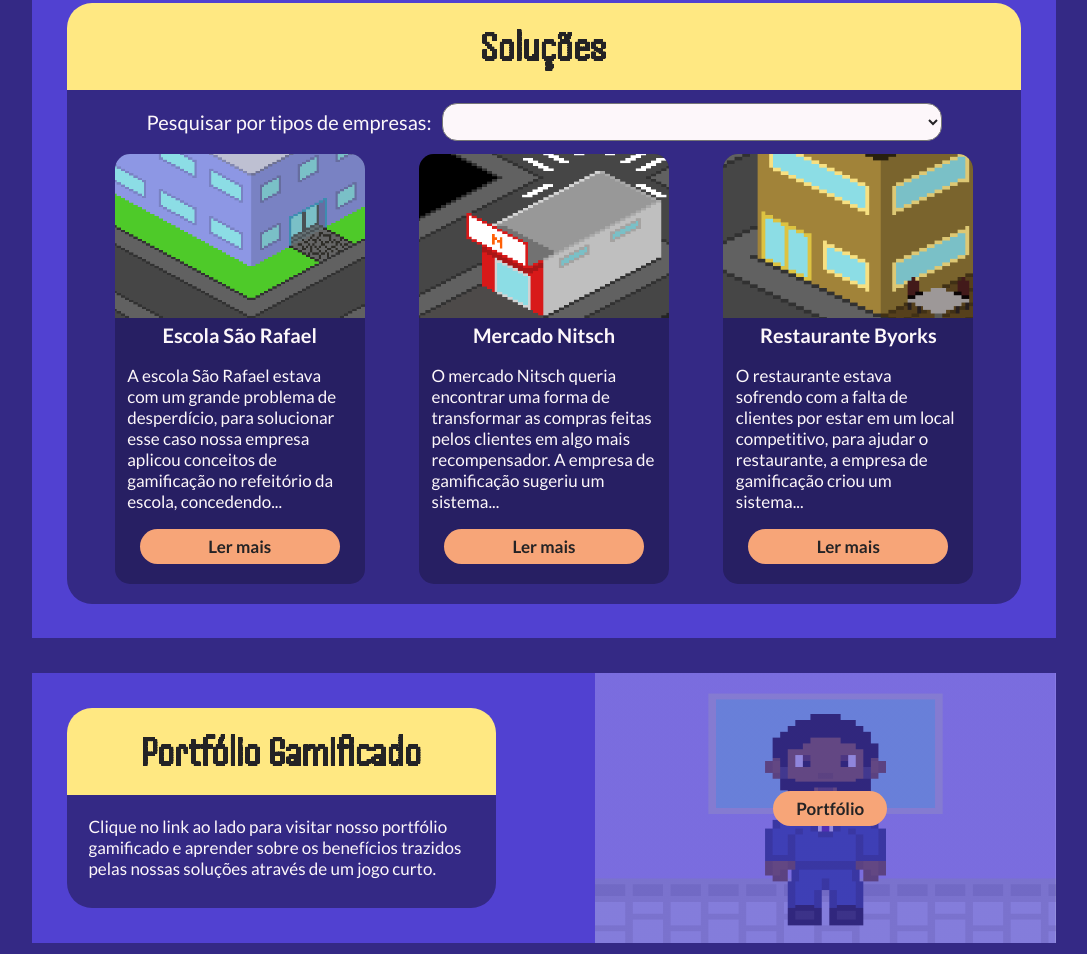
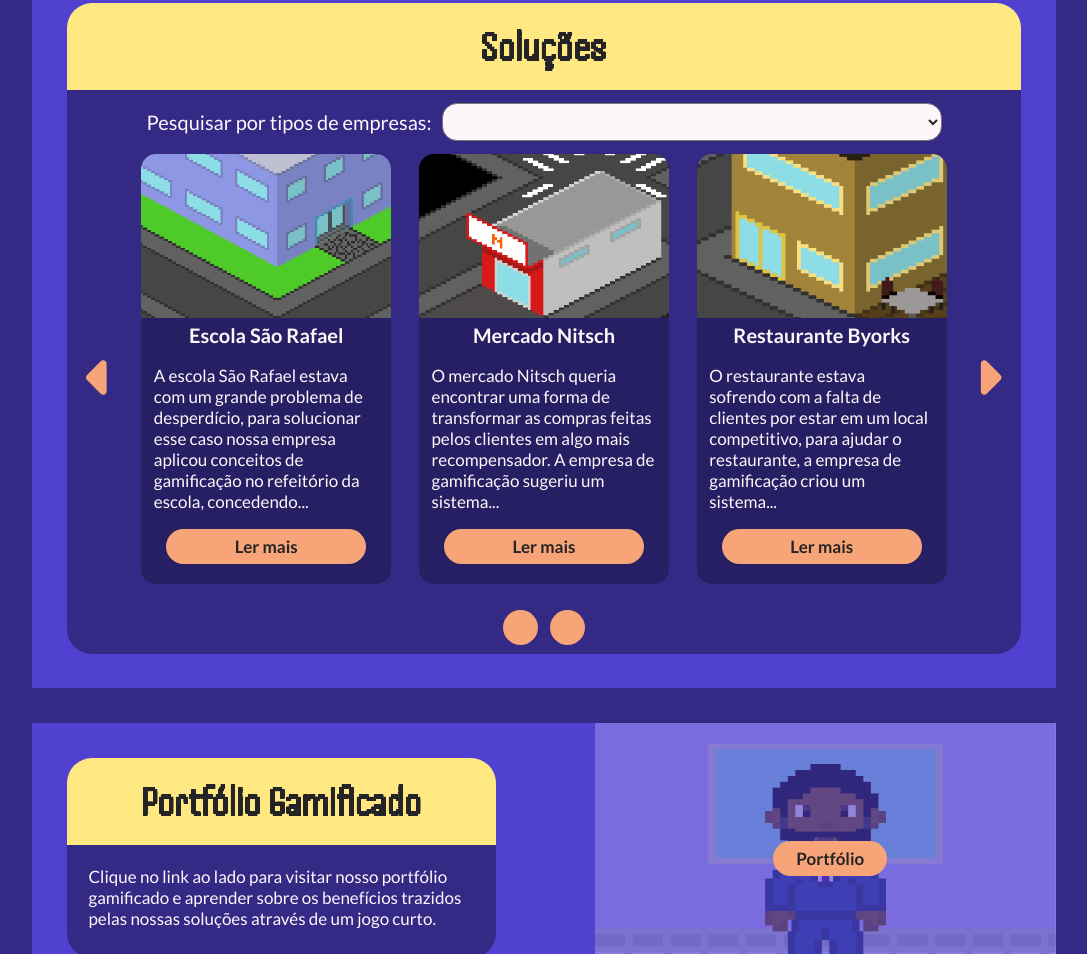
Before and after one commit to Lucas-FA/gameinova, a website: page index.html in a window 1280 px wide. Shown: the part 1367-2321 px from the top of the page, without its empty margins (96-1183 px from the left). Drawn offline with Linux system fonts and the light colour scheme.

Commit message:
feat: Início da implementação do carrossel de cases

```diff
--- a/index.html
+++ b/index.html
@@ -97,6 +97,10 @@
                 </div>
 
                 <div class="container-cards">
+                    <button onclick="mostrarCasesAnteriores()" id="botao-anterior">
+                        <svg xmlns="http://www.w3.org/2000/svg" viewBox="0 0 256 512"><!--!Font Awesome Free 6.5.2 by @fontawesome - https://fontawesome.com License - https://fontawesome.com/license/free Copyright 2024 Fonticons, Inc.--><path d="M9.4 278.6c-12.5-12.5-12.5-32.8 0-45.3l128-128c9.2-9.2 22.9-11.9 34.9-6.9s19.8 16.6 19.8 29.6l0 256c0 12.9-7.8 24.6-19.8 29.6s-25.7 2.2-34.9-6.9l-128-128z" fill="currentColor"/></svg>
+                    </button>
+
                     <div class="card">
                         <img src="img/escola-sao-rafael.png" alt="Imagem da Escola São Rafael">
                         <h3>Escola São Rafael</h3>
@@ -131,6 +135,19 @@
                         <p>A garagem estava procurando uma forma de se destacar em relação a seus concorrentes, para isso, criamos um sistema de recompensa onde o  tempo total que um carro...</p>
                         <button>Ler mais</button>
                     </div> -->
+
+                    <button onclick="mostrarProximosCases()" id="botao-proximo">
+                        <svg xmlns="http://www.w3.org/2000/svg" viewBox="0 0 256 512"><!--!Font Awesome Free 6.5.2 by @fontawesome - https://fontawesome.com License - https://fontawesome.com/license/free Copyright 2024 Fonticons, Inc.--><path d="M246.6 278.6c12.5-12.5 12.5-32.8 0-45.3l-128-128c-9.2-9.2-22.9-11.9-34.9-6.9s-19.8 16.6-19.8 29.6l0 256c0 12.9 7.8 24.6 19.8 29.6s25.7 2.2 34.9-6.9l128-128z" fill="currentColor"/></svg>
+                    </button>
+                </div>
+
+                <div class="botoes-carrossel">
+                    <button onclick="selecionarCases(0)">
+                        <svg xmlns="http://www.w3.org/2000/svg" viewBox="0 0 512 512"><!--!Font Awesome Free 6.5.2 by @fontawesome - https://fontawesome.com License - https://fontawesome.com/license/free Copyright 2024 Fonticons, Inc.--><path d="M256 512A256 256 0 1 0 256 0a256 256 0 1 0 0 512z" fill="currentColor"/></svg>
+                    </button>
+                    <button onclick="selecionarCases(1)">
+                        <svg xmlns="http://www.w3.org/2000/svg" viewBox="0 0 512 512"><!--!Font Awesome Free 6.5.2 by @fontawesome - https://fontawesome.com License - https://fontawesome.com/license/free Copyright 2024 Fonticons, Inc.--><path d="M256 512A256 256 0 1 0 256 0a256 256 0 1 0 0 512z" fill="currentColor"/></svg>
+                    </button>
                 </div>
             </div>
         </section>
--- a/script.js
+++ b/script.js
@@ -51,3 +51,50 @@ const entrarEmContato = (event) => {
 
     event.preventDefault();
 }
+
+let listaCases = [
+    "cases-zero",
+    "cases-um"
+]
+
+let casesAtuais = 0;
+
+let numeroCases = listaCases.length;
+
+let solucoes = document.querySelector(".container-cards");
+
+solucoes.classList.add(listaCases[casesAtuais]);
+
+const mostrarCasesAnteriores = () => {
+    //Remove o slide anterior
+    solucoes.classList.remove(listaCases[casesAtuais]);
+    if(casesAtuais > 0) {
+        casesAtuais--;
+    }
+    else {
+        casesAtuais = numeroCases - 1;
+    }
+    //Renderiza o slideAtual
+    solucoes.classList.add(listaCases[casesAtuais]);
+}
+
+const mostrarProximosCases = () => {
+    //Remove o slide anterior
+    solucoes.classList.remove(listaCases[casesAtuais]);
+    //Muda a posição da lista de slides, para mostrar o slideAtual
+    if(casesAtuais < numeroCases - 1) {
+        casesAtuais++;
+    }
+    else {
+        casesAtuais = 0;
+    }
+    //Renderiza o slideAtual
+    solucoes.classList.add(listaCases[casesAtuais]);
+}
+
+const selecionarCases = (indiceCases) => {
+    //p/ cada item do array (remove o item da classe do banner)
+    listaCases.forEach(conjunto => solucoes.classList.remove(conjunto));
+    casesAtuais = indiceCases;
+    solucoes.classList.add(listaCases[indiceCases]);
+}
--- a/style.css
+++ b/style.css
@@ -219,7 +219,7 @@ h2 {
 }
 
 #solucoes {
-    height: 670px;
+    height: 720px;
     padding: 35px;
     margin-bottom: 35px;
 }
@@ -265,9 +265,28 @@ h2 {
 }
 
 .container-cards {
-    width: 90%;
+    width: 96%;
     display: flex;
     justify-content: space-between;
+}
+
+.container-cards button {
+    width: 3%;
+}
+
+#botao-anterior, #botao-proximo {
+    background: none;
+    border: none;
+    cursor: pointer;
+    color: var(--laranja-gameinova);
+}
+
+#botao-anterior svg, #botao-proximo svg {
+    color: var(--laranja-gameinova);
+}
+
+#botao-anterior svg:hover, #botao-proximo svg:hover {
+    color: var(--laranja-escuro-gameinova);
 }
 
 .card {
@@ -318,6 +337,31 @@ h3 {
 
 .card button:hover, #portfolio button:hover, #contato form button:hover {
     background-color: var(--laranja-escuro-gameinova);
+}
+
+.botoes-carrossel {
+    width: 100%;
+    height: 50px;
+    display: flex;
+    flex-direction: row;
+    align-items: center;
+    justify-content: center;
+}
+
+.botoes-carrossel button {
+    width: 5%;
+    height: 40px;
+    background: none;
+    border: none;
+    color: var(--laranja-gameinova);
+}
+
+.botoes-carrossel svg {
+    width: 35px;
+}
+
+.botoes-carrossel svg:hover {
+    color: var(--laranja-escuro-gameinova);
 }
 
 #portfolio {
```
Also changed, not shown: img/caret-left-solid.svg (added), img/caret-right-solid.svg (added), img/circle-solid.svg (added).
